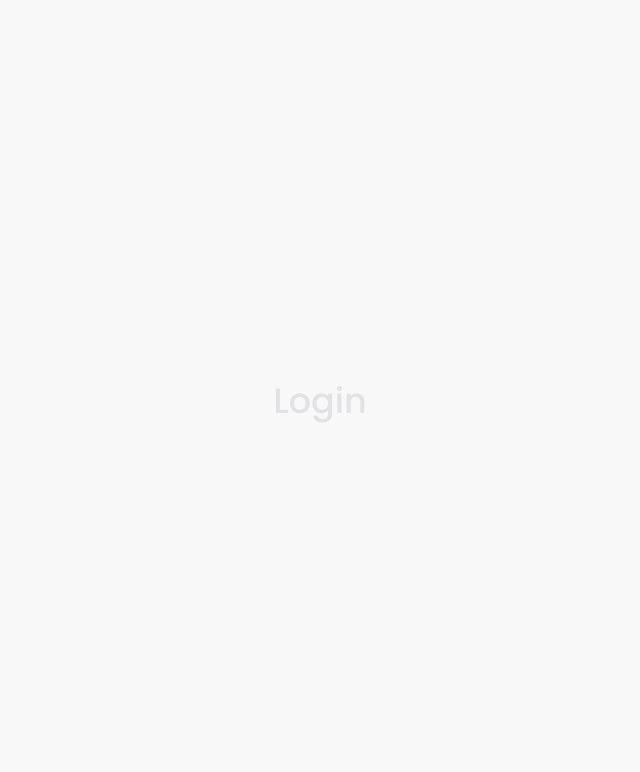
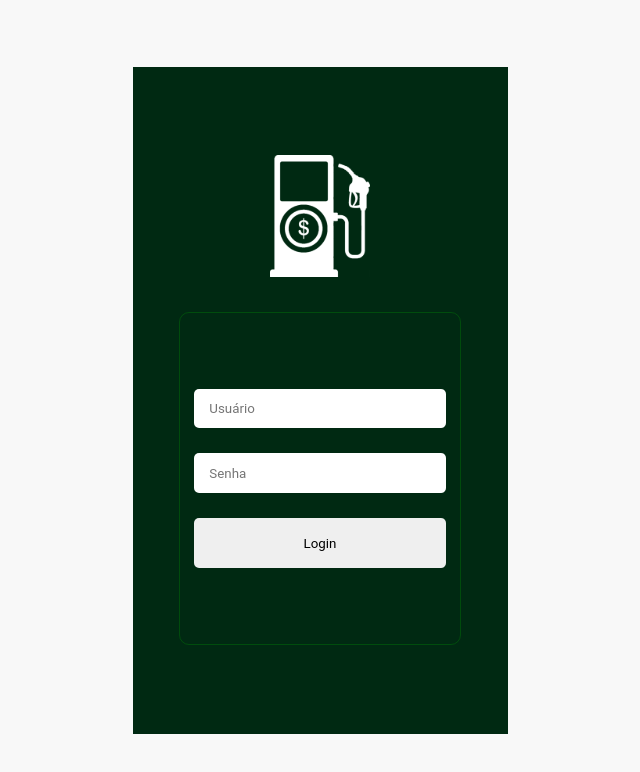
Before and after one commit to Brunogoniadis/ecobustivelTCC, a React (Vite) app: page / in a window 1280 px wide. Shown: the top 772 px of the page, without its empty margins (320-960 px from the left). Built offline with nearby package versions, Linux system fonts and the light colour scheme.

Commit message:
<styled: login page>

```diff
--- a/src/routes/Login/index.jsx
+++ b/src/routes/Login/index.jsx
@@ -1,6 +1,21 @@
+import { MainWindow } from "./styles"
+import mainicon from "../../assets/mainicon.svg"
+
+
 const Login = () => {
     return (
-      <h1>Login</h1>
+      <MainWindow>
+
+        <img src={mainicon}></img>
+
+        <div className="inputContainer">
+
+          <input placeholder="Usuário" ></input>
+          <input  placeholder="Senha"></input>
+
+          <button>Login</button>
+        </div>
+      </MainWindow>
     );
   };
 
--- /dev/null
+++ b/src/routes/Login/styles.js
@@ -0,0 +1,52 @@
+import styled from "styled-components";
+
+export const MainWindow = styled.main`
+    height: 667px;
+    width: 375px;
+    background-color: var(--color-backgroundWindow);
+
+    display: flex;
+    flex-direction: column;
+    align-items: center;
+    justify-content: center;
+
+    gap: 35px;
+
+    .inputContainer{
+        text-align: center;
+
+        height: 50%;
+        width: 75%;
+
+        display: flex;
+        flex-direction: column;
+        align-items: center;
+        justify-content: center;
+
+        gap: 25px;
+
+        border-radius: 10px;
+        border: 1px solid rgba(0, 128, 6, 0.4);
+
+        input{
+            height: 12%;
+            width: 90%;
+
+            border-radius: 5px;
+            border: none;
+
+            padding: 15px;
+        }
+        button{
+            height: 15%;
+            width: 90%;
+            border-radius: 5px;
+            border: none;
+        }
+    }
+
+    img{
+        width: 100px;
+        filter: invert(96%) sepia(100%) saturate(0%) hue-rotate(37deg) brightness(104%) contrast(104%);
+    }
+`
```
